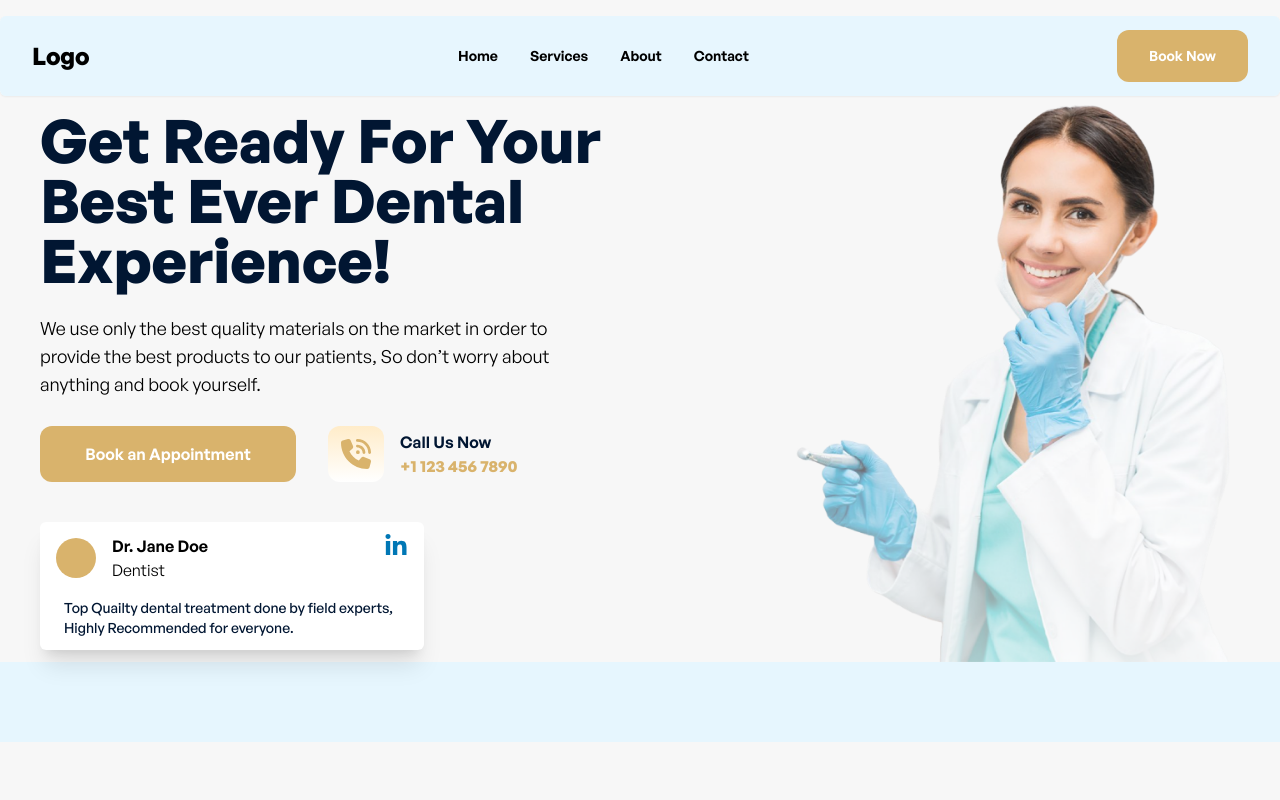
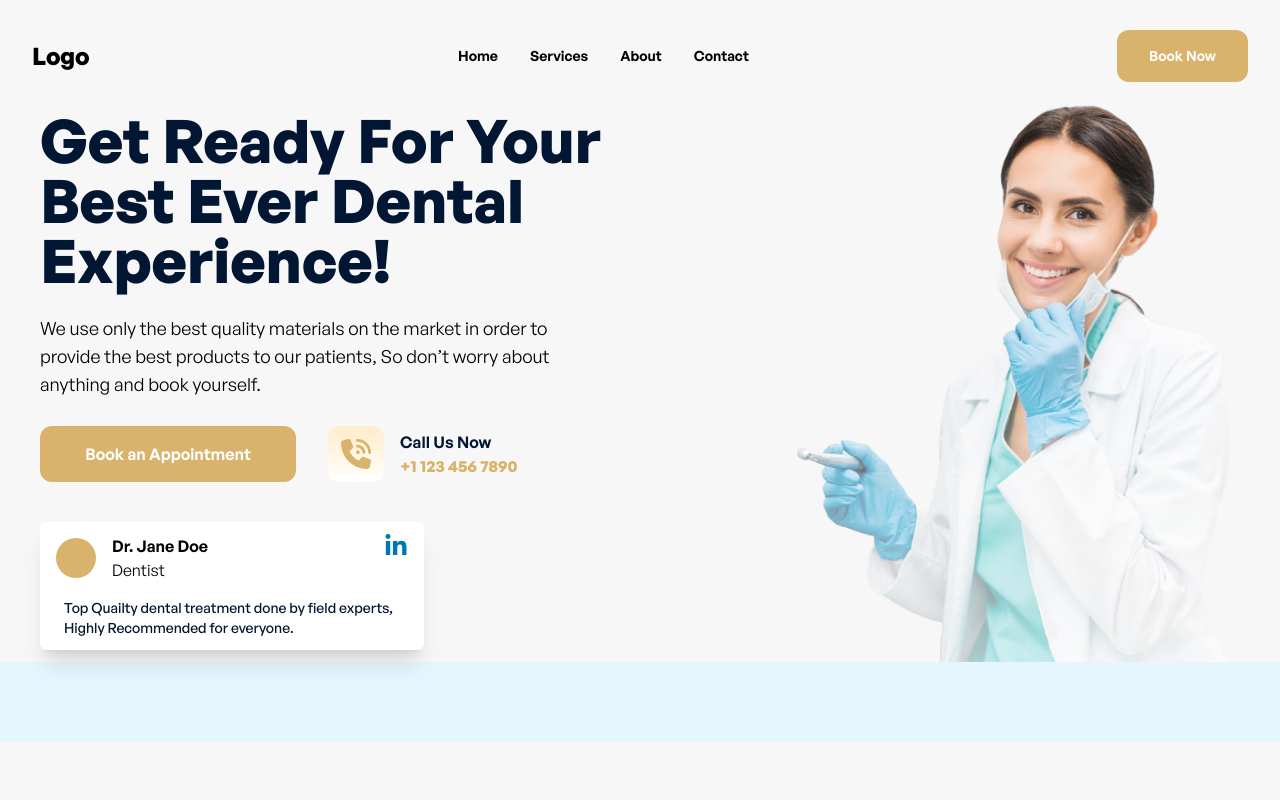
Before and after one commit to ElJosecito/vdc-web, a React (Vite) app: page / in a window 1280 px wide. Shown: the top 800 px of the page. Built offline with nearby package versions, Linux system fonts and the light colour scheme.

Commit message:
header animation on scroll

```diff
--- a/src/assets/components/layout/Header.jsx
+++ b/src/assets/components/layout/Header.jsx
@@ -1,11 +1,24 @@
-import React from 'react'
+import React, { useState } from 'react'
 import { motion } from 'framer-motion'
 
 function Header() {
+
+    const [scroll, setScroll] = useState(false)
+
+    window.addEventListener('scroll', () => {
+        if (window.scrollY > 100) {
+            setScroll(true)
+        } else {
+            setScroll(false)
+        }
+    })
+
+
+
     return (
         <header className='w-full flex justify-center fixed z-50 '>
             <div className='max-w-screen-2xl w-full pt-4 '>
-                <nav className='flex justify-between items-center w-full h-20 bg-[#e6f6feee] px-8 rounded-md backdrop-blur-lg shadow-sm'>
+                <nav className={`flex justify-between items-center w-full h-20 px-8 rounded-md backdrop-blur-lg transition-all duration-500  ${scroll ? 'bg-[#e6f6feee] shadow-sm' : 'bg-transparent'}`}>
                     <div className='text-2xl font-bold'>Logo</div>
                     <ul className='flex gap-8 font-semibold text-base'>
                         <motion.li whileHover={{ scale: 1.5 }} className='text-sm'>
```
